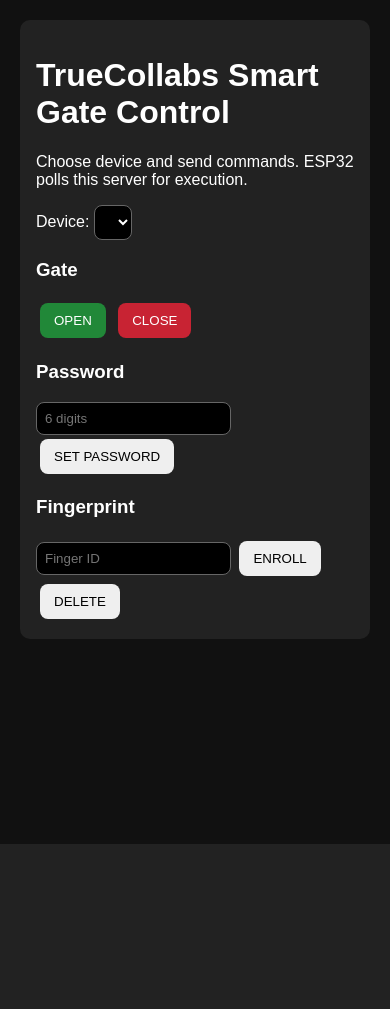
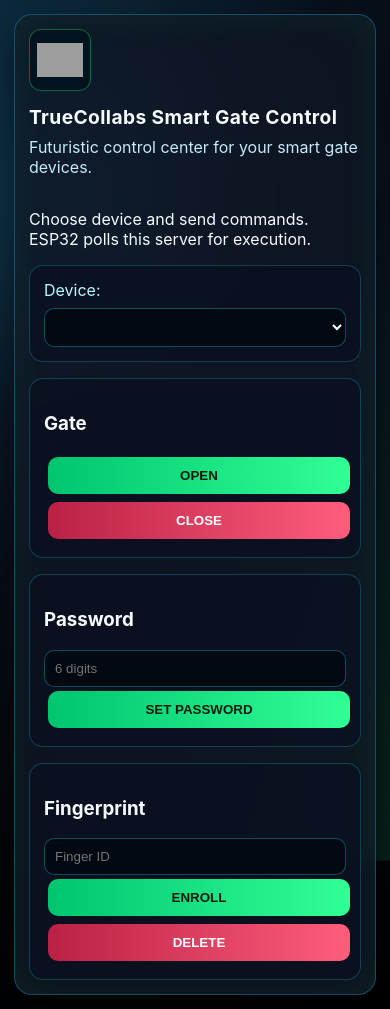
Before and after one commit to laraibhussain1109/nirwana-lock, a Django app: page / in a window 390 px wide. Before the commit the page ends 844 px from the top, so only its background shows below. Run offline with Django 4.2, Linux system fonts and the light colour scheme; tables that the repository leaves empty hold one stand-in row (values such as "Sample post"); lists and menus that the app fills with data are empty; grey boxes are pictures that could not be loaded.

Commit message:
Revamp dashboard UI with futuristic responsive theme and status badge

```diff
--- a/templates/dashboard.html
+++ b/templates/dashboard.html
@@ -4,35 +4,139 @@
   <meta charset="utf-8" />
   <meta name="viewport" content="width=device-width, initial-scale=1" />
   <title>TrueCollabs Smart Gate</title>
+  <link rel="icon" type="image/png" href="https://github.com/laraibhussain1109/image/blob/main/ng_logo-removebg-preview.png?raw=true" />
   <style>
-    body{font-family:Arial;background:#111;color:#fff;margin:0;padding:20px}
-    .card{background:#222;padding:16px;border-radius:10px;max-width:900px;margin:0 auto}
-    button{padding:10px 14px;border:0;border-radius:8px;cursor:pointer;margin:4px}
-    .green{background:#218838;color:#fff}.red{background:#c82333;color:#fff}
-    input,select{padding:8px;border-radius:8px;border:1px solid #666;background:#000;color:#fff}
+    :root{
+      --green:#3cff7c;
+      --blue:#00d2ff;
+      --black:#070b12;
+      --white:#f5fbff;
+      --panel:#0f1624cc;
+      --danger:#ff4f6d;
+    }
+    *{box-sizing:border-box}
+    body{
+      margin:0;
+      min-height:100vh;
+      font-family: Inter, Segoe UI, Arial, sans-serif;
+      color:var(--white);
+      background: radial-gradient(circle at 20% 20%, #0f3247 0%, #091421 25%, #05080d 70%, #000 100%);
+      padding:24px;
+      overflow-x:hidden;
+    }
+    body::before{
+      content:"";
+      position:fixed; inset:0;
+      background:
+        linear-gradient(120deg, #00d2ff22, transparent 40%),
+        linear-gradient(300deg, #3cff7c22, transparent 45%);
+      animation: pulse 6s ease-in-out infinite alternate;
+      pointer-events:none;
+    }
+    @keyframes pulse {
+      from{transform:scale(1);filter:hue-rotate(0deg)}
+      to{transform:scale(1.04);filter:hue-rotate(20deg)}
+    }
+    .card{
+      position:relative;
+      backdrop-filter: blur(10px);
+      background:var(--panel);
+      border:1px solid #25a6d966;
+      padding:20px;
+      border-radius:18px;
+      max-width:980px;
+      margin:0 auto;
+      box-shadow:0 20px 45px #0009, inset 0 0 40px #3cff7c12;
+      animation: floatIn .7s ease-out;
+    }
+    @keyframes floatIn{
+      from{opacity:0; transform: translateY(16px)}
+      to{opacity:1; transform: translateY(0)}
+    }
+    .header{display:flex;gap:14px;align-items:center;flex-wrap:wrap}
+    .logo{width:62px;height:62px;object-fit:contain;border-radius:12px;background:#00131e;padding:7px;border:1px solid #3cff7c55}
+    h1{margin:0;font-size:clamp(1.2rem,3vw,2rem);letter-spacing:.4px}
+    .subtitle{margin:8px 0 16px;color:#c7e9f8}
+    .grid{
+      display:grid;
+      grid-template-columns:repeat(2,minmax(0,1fr));
+      gap:16px;
+    }
+    .panel{
+      background:#0a1020d1;
+      border:1px solid #24c3ed44;
+      border-radius:14px;
+      padding:14px;
+    }
+    .full{grid-column:1/-1}
+    label{display:block;margin-bottom:8px;color:#bdf6ff}
+    button{
+      padding:11px 16px;border:0;border-radius:10px;cursor:pointer;margin:4px;
+      font-weight:700; transition:all .25s ease;
+    }
+    button:hover{transform:translateY(-2px);box-shadow:0 8px 20px #0008}
+    .green{background:linear-gradient(90deg,#00c56f,#31ff96);color:#001b0d}
+    .red{background:linear-gradient(90deg,#ba2145,#ff5d7c);color:#fff}
+    input,select{
+      width:100%;
+      padding:10px;border-radius:10px;border:1px solid #24c3ed5c;background:#020910;color:#fff
+    }
+    .status-badge{
+      display:inline-block;
+      margin-top:10px;
+      padding:8px 12px;
+      border-radius:999px;
+      font-weight:700;
+      font-size:.88rem;
+    }
+    .online{background:#38ff8d2b;color:#86ffbd;border:1px solid #30ff8d6e}
+    .offline{background:#ff4f6d2b;color:#ff9daf;border:1px solid #ff4f6d75}
+    #status{line-height:1.75}
+    @media (max-width:760px){
+      body{padding:14px}
+      .grid{grid-template-columns:1fr}
+      .card{padding:14px}
+      button{width:100%}
+    }
   </style>
 </head>
 <body>
   <div class="card">
+    <div class="header">
+      <img class="logo" src="https://github.com/laraibhussain1109/image/blob/main/ng_logo-removebg-preview.png?raw=true" alt="Nirwana Gate logo"/>
+      <div>
         <h1>TrueCollabs Smart Gate Control</h1>
+        <p class="subtitle">Futuristic control center for your smart gate devices.</p>
+      </div>
+    </div>
     <p>Choose device and send commands. ESP32 polls this server for execution.</p>
 
+    <div class="grid">
+      <div class="panel full">
         <label>Device:</label>
         <select id="device"></select>
         <div id="status"></div>
+      </div>
 
+      <div class="panel">
         <h3>Gate</h3>
         <button class="green" onclick="sendCmd('OPEN')">OPEN</button>
         <button class="red" onclick="sendCmd('CLOSE')">CLOSE</button>
+      </div>
 
+      <div class="panel">
         <h3>Password</h3>
         <input id="pass" maxlength="6" placeholder="6 digits" />
-    <button onclick="sendCmd('PASSWORD', document.getElementById('pass').value)">SET PASSWORD</button>
+        <button class="green" onclick="sendCmd('PASSWORD', document.getElementById('pass').value)">SET PASSWORD</button>
+      </div>
 
+      <div class="panel full">
         <h3>Fingerprint</h3>
         <input id="fid" type="number" placeholder="Finger ID" />
-    <button onclick="sendCmd('ENROLL', document.getElementById('fid').value)">ENROLL</button>
-    <button onclick="sendCmd('DELETE', document.getElementById('fid').value)">DELETE</button>
+        <button class="green" onclick="sendCmd('ENROLL', document.getElementById('fid').value)">ENROLL</button>
+        <button class="red" onclick="sendCmd('DELETE', document.getElementById('fid').value)">DELETE</button>
+      </div>
+    </div>
   </div>
 
 <script>
@@ -52,7 +156,10 @@
 }
 
 function renderStatus(d){
-  document.getElementById('status').innerHTML = `Gate: ${d.gate_status} | Finger: ${d.finger_status} | Password: ${d.password_mask} | Last Seen: ${d.last_seen || 'N/A'}`;
+  const isOnline = d.last_seen ? (Date.now() - new Date(d.last_seen).getTime()) <= 5 * 60 * 1000 : false;
+  const badge = `<span class="status-badge ${isOnline ? 'online' : 'offline'}">${isOnline ? 'Online' : 'Offline'}</span>`;
+  document.getElementById('status').innerHTML =
+    `${badge}<br>Gate: ${d.gate_status} | Finger: ${d.finger_status} | Password: ${d.password_mask} | Last Seen: ${d.last_seen || 'N/A'}`;
 }
 
 async function sendCmd(command, value=''){
```
Lines whose indentation alone changed are shown as unchanged.
